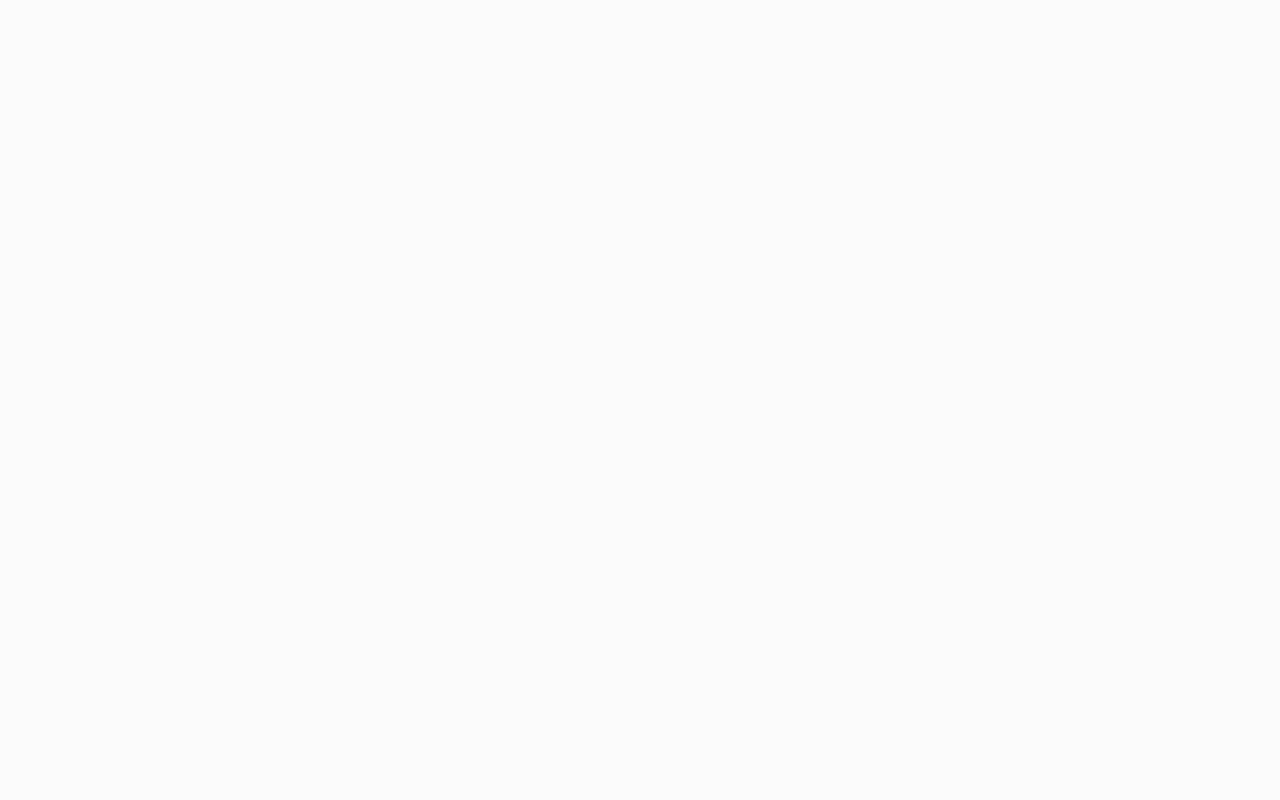
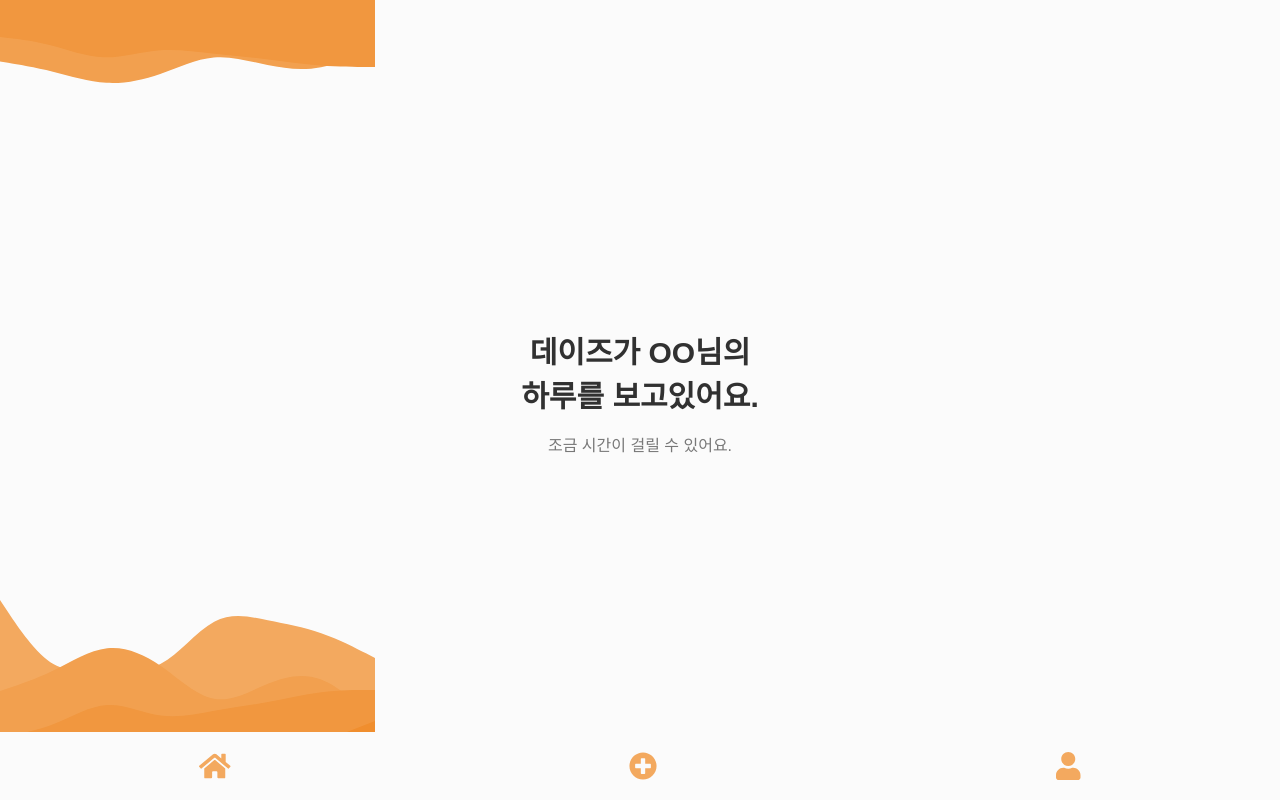
Before and after one commit to ATEAM-dAIz/daiz-front, a React (Create React App) app: page /analysis in a window 1280 px wide. Built offline with nearby package versions, Linux system fonts and the light colour scheme; a web font is replaced by a local one.

Commit message:
Feat: add analysis page

```diff
--- a/src/App.js
+++ b/src/App.js
@@ -6,6 +6,7 @@ import Login from "./pages/Login";
 import Signup from "./pages/Signup";
 import Main from "./pages/Main";
 import Writing from "./pages/Writing";
+import Analysis from "./pages/Analysis";
 
 function App() {
   return (
@@ -15,6 +16,7 @@ function App() {
         <Route path="/signup" component={Signup} />
         <Route path="/main" component={Main} />
         <Route path="/writing" component={Writing} />
+        <Route path="/analysis" component={Analysis} />
       </div>
     </BrowserRouter>
   );
--- /dev/null
+++ b/src/pages/Analysis.jsx
@@ -0,0 +1,78 @@
+import React from "react";
+import Navigation from "./../components/Navigation";
+
+import styles from "./Analysis.module.scss";
+
+const Analysis = () => {
+  return (
+    <div className={styles.container}>
+      <div className={styles.wrapper}>
+        <svg
+          width="375"
+          height="83"
+          viewBox="0 0 375 83"
+          fill="none"
+          xmlns="http://www.w3.org/2000/svg"
+          className={styles.svgTop}
+        >
+          <path
+            d="M-1 61.3605L8.024 62.8693C17.048 64.3782 35.096 67.3959 52.9435 71.7716C70.8912 76.0971 88.5381 81.8307 106.486 82.8366C124.333 83.8426 142.381 80.1207 160.229 73.9343C178.177 67.748 195.823 58.9966 213.771 57.4374C231.619 55.828 249.667 61.3605 267.514 65.032C285.462 68.7539 303.109 70.5645 321.057 67.1445C338.904 63.7244 356.952 54.973 365.976 50.6475L375 46.2718V0H365.976C356.952 0 338.904 0 321.057 0C303.109 0 285.462 0 267.514 0C249.667 0 231.619 0 213.771 0C195.823 0 178.177 0 160.229 0C142.381 0 124.333 0 106.486 0C88.5381 0 70.8912 0 52.9435 0C35.096 0 17.048 0 8.024 0H-1V61.3605Z"
+            fill="#F2A04F"
+          />
+          <path
+            d="M-5 36.4309L4.12 37.4065C13.24 38.3821 31.48 40.3333 49.5173 44.8862C67.656 49.439 85.4907 56.5935 103.629 57.2439C121.667 57.8943 139.907 52.0407 157.944 50.4146C176.083 48.7886 193.917 51.3903 212.056 53.4716C230.093 55.4878 248.333 57.0488 266.371 59.1951C284.509 61.3415 302.344 64.2032 320.483 65.5691C338.52 67 356.76 67 365.88 67H375V-13H365.88C356.76 -13 338.52 -13 320.483 -13C302.344 -13 284.509 -13 266.371 -13C248.333 -13 230.093 -13 212.056 -13C193.917 -13 176.083 -13 157.944 -13C139.907 -13 121.667 -13 103.629 -13C85.4907 -13 67.656 -13 49.5173 -13C31.48 -13 13.24 -13 4.12 -13H-5V36.4309Z"
+            fill="#F1973F"
+          />
+        </svg>
+
+        <div className={styles.contents}>
+          <h1>
+            데이즈가 OO님의 <br /> 하루를 보고있어요.
+          </h1>
+          <p>조금 시간이 걸릴 수 있어요.</p>
+        </div>
+
+        <svg
+          width="375"
+          height="811"
+          viewBox="0 0 375 811"
+          fill="none"
+          xmlns="http://www.w3.org/2000/svg"
+        >
+          <g clip-path="url(#clip0_108_355)">
+            <path d="M375 0H0V812H375V0Z" fill="#FBFBFB" />
+            <path
+              d="M0 600L9 613.5C18 627 36 654 53.8 664.3C71.7 674.7 89.3 668.3 107.2 667.8C125 667.3 143 672.7 160.8 663.7C178.7 654.7 196.3 631.3 214.2 621.8C232 612.3 250 616.7 267.8 620.3C285.7 624 303.3 627 321.2 633.2C339 639.3 357 648.7 366 653.3L375 658V813H366C357 813 339 813 321.2 813C303.3 813 285.7 813 267.8 813C250 813 232 813 214.2 813C196.3 813 178.7 813 160.8 813C143 813 125 813 107.2 813C89.3 813 71.7 813 53.8 813C36 813 18 813 9 813H0V600Z"
+              fill="#F3A95F"
+            />
+            <path
+              d="M0 691L9 688C18 685 36 679 53.8 670.3C71.7 661.7 89.3 650.3 107.2 648.3C125 646.3 143 653.7 160.8 666C178.7 678.3 196.3 695.7 214.2 698.8C232 702 250 691 267.8 683.7C285.7 676.3 303.3 672.7 321.2 679.5C339 686.3 357 703.7 366 712.3L375 721V813H366C357 813 339 813 321.2 813C303.3 813 285.7 813 267.8 813C250 813 232 813 214.2 813C196.3 813 178.7 813 160.8 813C143 813 125 813 107.2 813C89.3 813 71.7 813 53.8 813C36 813 18 813 9 813H0V691Z"
+              fill="#F2A04F"
+            />
+            <path
+              d="M0 737L9 735.5C18 734 36 731 53.8 724C71.7 717 89.3 706 107.2 705C125 704 143 713 160.8 715.5C178.7 718 196.3 714 214.2 710.8C232 707.7 250 705.3 267.8 702C285.7 698.7 303.3 694.3 321.2 692.2C339 690 357 690 366 690H375V813H366C357 813 339 813 321.2 813C303.3 813 285.7 813 267.8 813C250 813 232 813 214.2 813C196.3 813 178.7 813 160.8 813C143 813 125 813 107.2 813C89.3 813 71.7 813 53.8 813C36 813 18 813 9 813H0V737Z"
+              fill="#F1973F"
+            />
+            <path
+              d="M0 734L9 736.7C18 739.3 36 744.7 53.8 742.8C71.7 741 89.3 732 107.2 732.2C125 732.3 143 741.7 160.8 742.2C178.7 742.7 196.3 734.3 214.2 737.2C232 740 250 754 267.8 756.7C285.7 759.3 303.3 750.7 321.2 742.8C339 735 357 728 366 724.5L375 721V813H366C357 813 339 813 321.2 813C303.3 813 285.7 813 267.8 813C250 813 232 813 214.2 813C196.3 813 178.7 813 160.8 813C143 813 125 813 107.2 813C89.3 813 71.7 813 53.8 813C36 813 18 813 9 813H0V734Z"
+              fill="#F08E2E"
+            />
+            <path
+              d="M0 783L9 783.2C18 783.3 36 783.7 53.8 780C71.7 776.3 89.3 768.7 107.2 765.7C125 762.7 143 764.3 160.8 763.2C178.7 762 196.3 758 214.2 755C232 752 250 750 267.8 753.5C285.7 757 303.3 766 321.2 772.7C339 779.3 357 783.7 366 785.8L375 788V813H366C357 813 339 813 321.2 813C303.3 813 285.7 813 267.8 813C250 813 232 813 214.2 813C196.3 813 178.7 813 160.8 813C143 813 125 813 107.2 813C89.3 813 71.7 813 53.8 813C36 813 18 813 9 813H0V783Z"
+              fill="#EE841A"
+            />
+          </g>
+          <defs>
+            <clipPath id="clip0_108_355">
+              <rect width="375" height="812" fill="white" />
+            </clipPath>
+          </defs>
+        </svg>
+      </div>
+
+      <Navigation />
+    </div>
+  );
+};
+
+export default Analysis;
--- /dev/null
+++ b/src/pages/Analysis.module.scss
@@ -0,0 +1,32 @@
+.container {
+  height: 100%;
+}
+
+.wrapper {
+  position: relative;
+  height: 100%;
+}
+
+.svgTop {
+  position: absolute;
+}
+
+.contents {
+  width: 100%;
+  height: 100%;
+  position: absolute;
+  display: flex;
+  flex-direction: column;
+  justify-content: center;
+  align-items: center;
+  text-align: center;
+
+  h1 {
+    margin: 0;
+    font-size: 30px;
+    color: #313131;
+  }
+  p {
+    color: #787878;
+  }
+}
```
